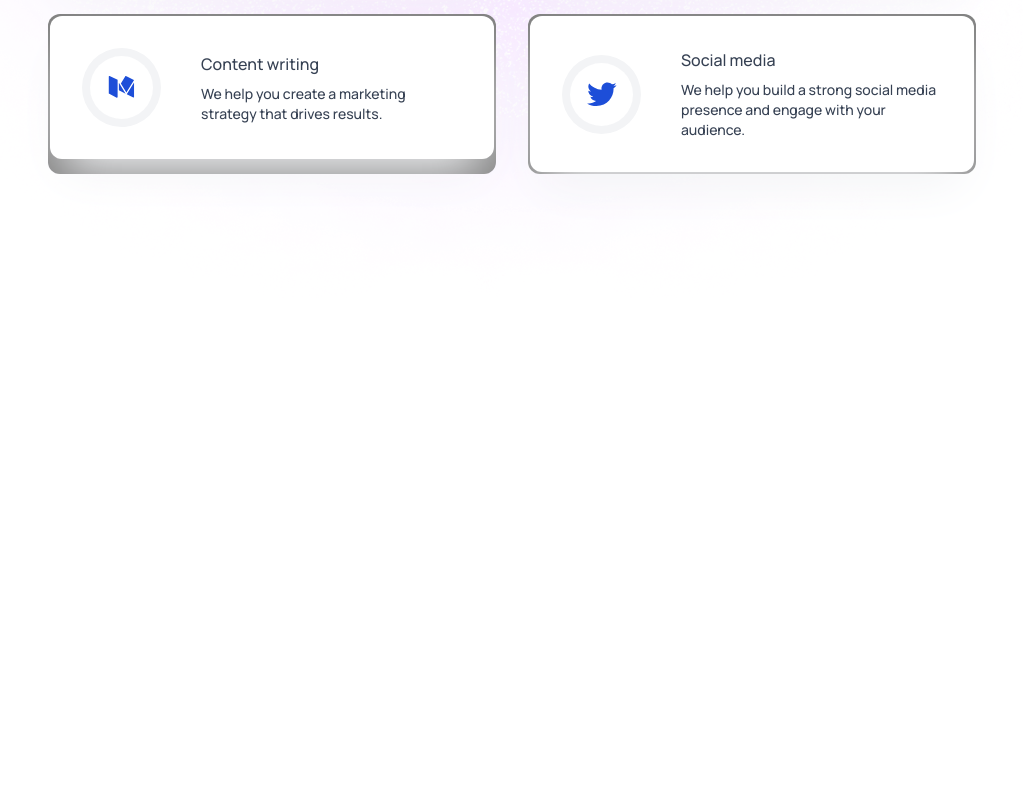
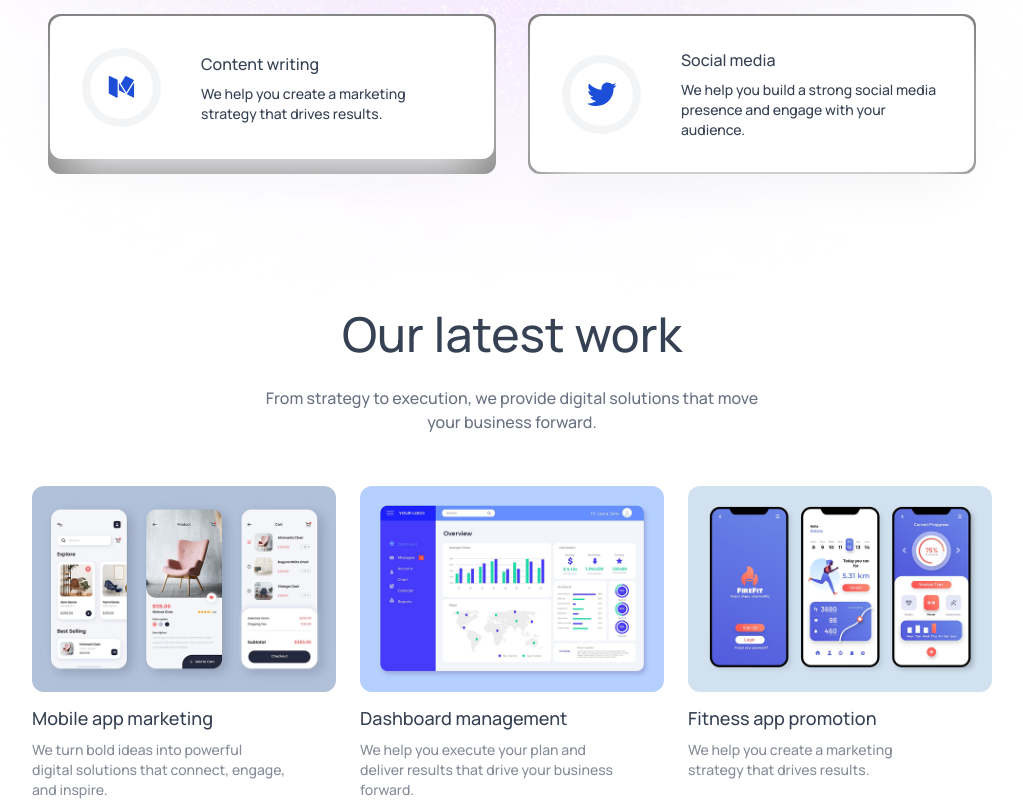
Before and after one commit to hariswaran-v/agency-ai, a React (Vite) app: page / in a window 1280 px wide. Shown: the part 1732-2532 px from the top of the page, without its empty margins (128-1151 px from the left). Before the commit the page ends 2062 px from the top, so only its background shows below. Built offline with nearby package versions, Linux system fonts and the light colour scheme; a web font is replaced by a local one.

Commit message:
feat: ourwork component ui work done

```diff
--- a/src/App.jsx
+++ b/src/App.jsx
@@ -3,6 +3,7 @@
 import Hero from "./components/Hero";
 import TrustedBy from "./components/TrustedBy";
 import Services from "./components/Services";
+import OurWork from "./components/OurWork";
 
 const App = () => {
   const [theme, setTheme] = useState(
@@ -14,6 +15,7 @@
       <Hero />
       <TrustedBy />
       <Services />
+      <OurWork />
     </div>
   );
 };
--- a/src/components/OurWork.jsx
+++ b/src/components/OurWork.jsx
@@ -1,7 +1,48 @@
 import React from "react";
+import Title from "./Title";
+import assets from "../assets/assets";
 
 const OurWork = () => {
-  return <div id="our-work" className="flex flex-col ic"></div>;
+  const workData = [
+    {
+      title: "Mobile app marketing",
+      desc: "We turn bold ideas into powerful digital solutions that connect, engage, and inspire.",
+      image: assets.work_mobile_app,
+    },
+    {
+      title: "Dashboard management",
+      desc: "We help you execute your plan and deliver results that drive your business forward.",
+      image: assets.work_dashboard_management,
+    },
+    {
+      title: "Fitness app promotion",
+      desc: "We help you create a marketing strategy that drives results.",
+      image: assets.work_fitness_app,
+    },
+  ];
+  return (
+    <div
+      id="our-work"
+      className="flex flex-col items-center gap-7 px-4 sm:px-12 lg:px-24 xl:px-40 pt-30 text-gray-700 dark:text-white"
+    >
+      <Title
+        title="Our latest work"
+        desc="From strategy to execution, we provide digital solutions that move your business forward."
+      />
+      <div className="grid sm:grid-cols-2 lg:grid-cols-3 gap-6 w-full max-w-5xl">
+        {workData.map((work, i) => (
+          <div
+            key={i}
+            className="hover:scale-102 duration-500 transition-all cursor-pointer"
+          >
+            <img src={work.image} alt="" className="w-full rounded-xl" />
+            <h3 className="mt-3 mb-2 text-lg font-semibold">{work.title}</h3>
+            <p className="text-sm opacity-60 w-5/6">{work.desc}</p>
+          </div>
+        ))}
+      </div>
+    </div>
+  );
 };
 
 export default OurWork;
```
